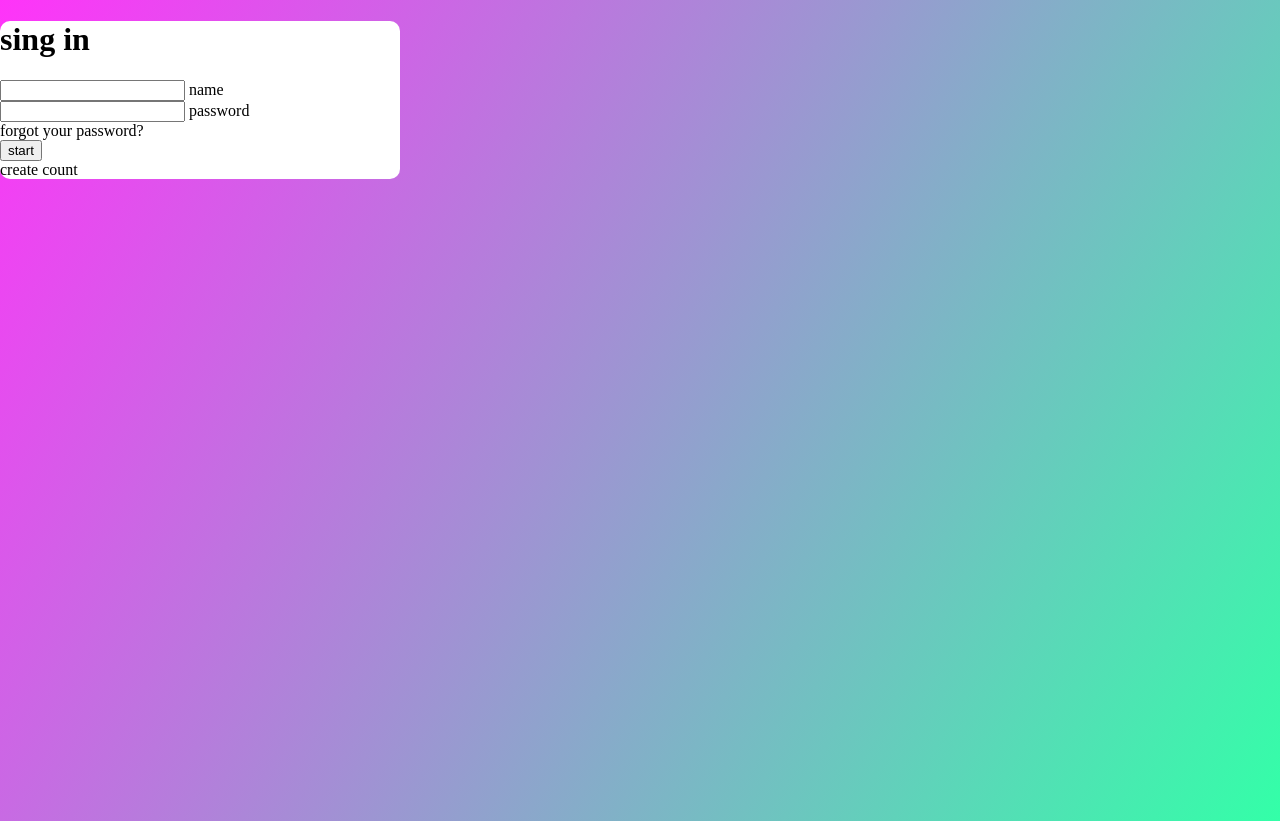
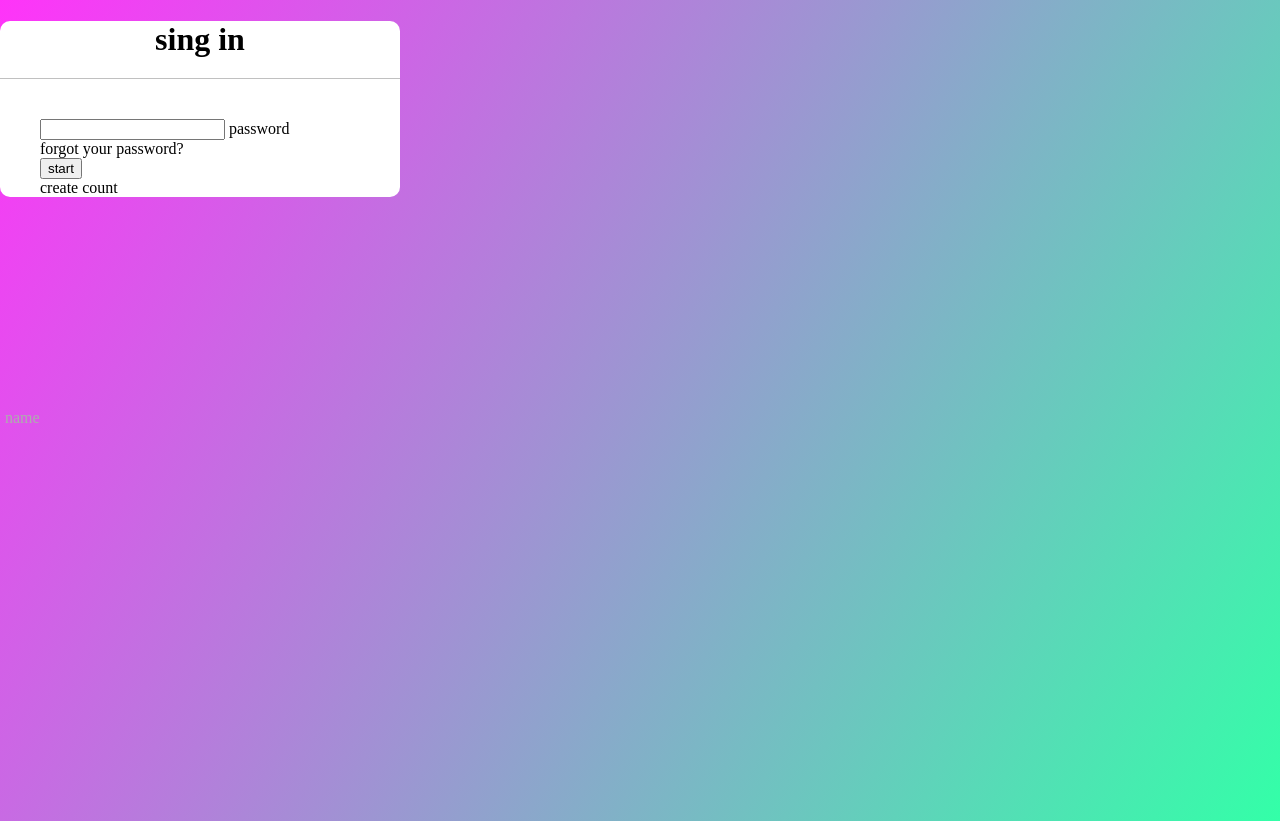
Before and after one commit to amelia588/paginas_css, a plain HTML site: page ejercicios1.html in a window 1280 px wide. Drawn offline with Linux system fonts and the light colour scheme.

Commit message:
dando estillo ccon css

```diff
--- a/style.css
+++ b/style.css
@@ -16,5 +16,35 @@ body {
 }
 
 .formulario h1 {
-    text-align
+    text-align: center;
+    padding: 0 0 20px 0;
+    border-bottom: 1px solid silver;
 }
+.formulario form {
+    padding: 0 40px;
+    box-sizing: border-box;
+}
+form .usename {
+    position: relative;
+    border-bottom: 2px solid #adadad;
+    margin: 30px 0;
+}
+.username input {
+    width: 100%;
+    padding: 0 5px;
+    helght: 40px;
+    font-size: 16px;
+    border: none;
+    background:none;
+    outline: none;
+
+}
+.username label {
+    position: absolute;
+    top: 50%;
+    left: 5px;
+    color:#adadad;
+    transform: translateY(50%);
+    font-size: 16px;
+    pointer-events: none;
+}
```
